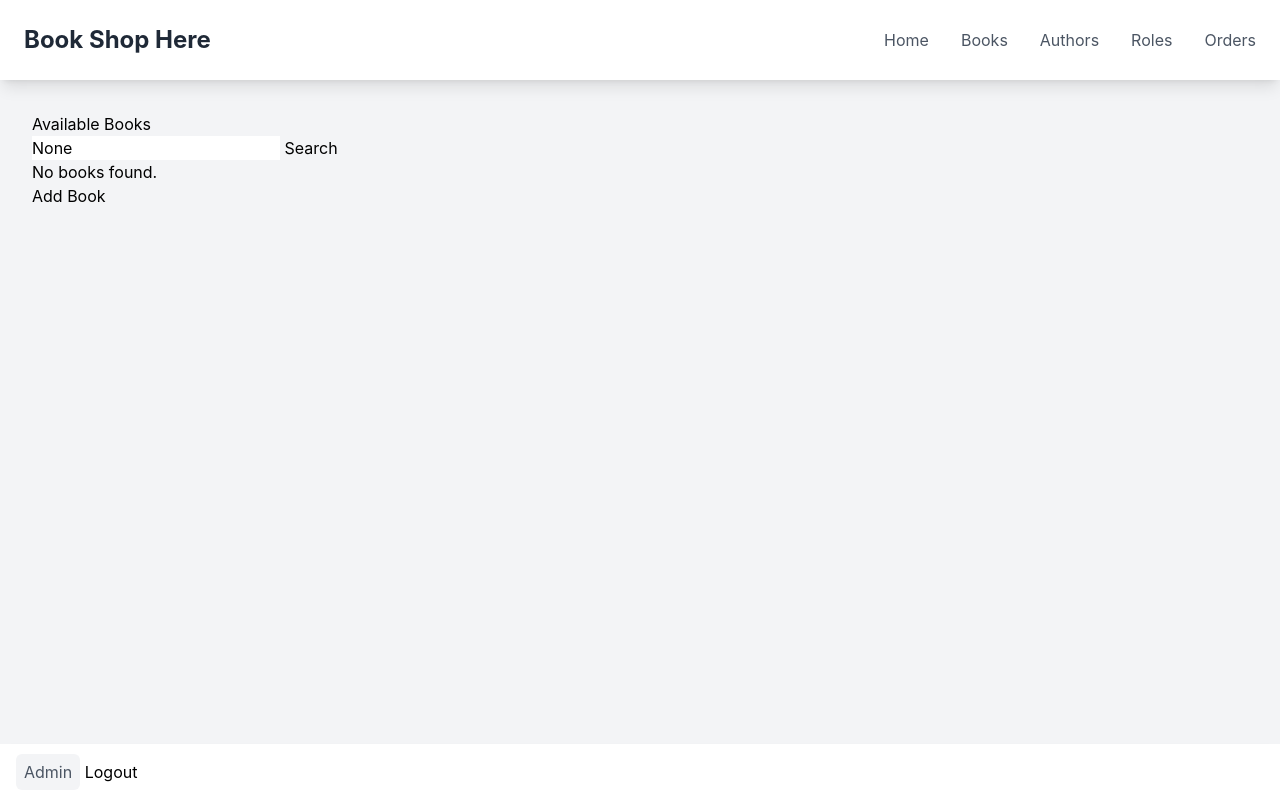
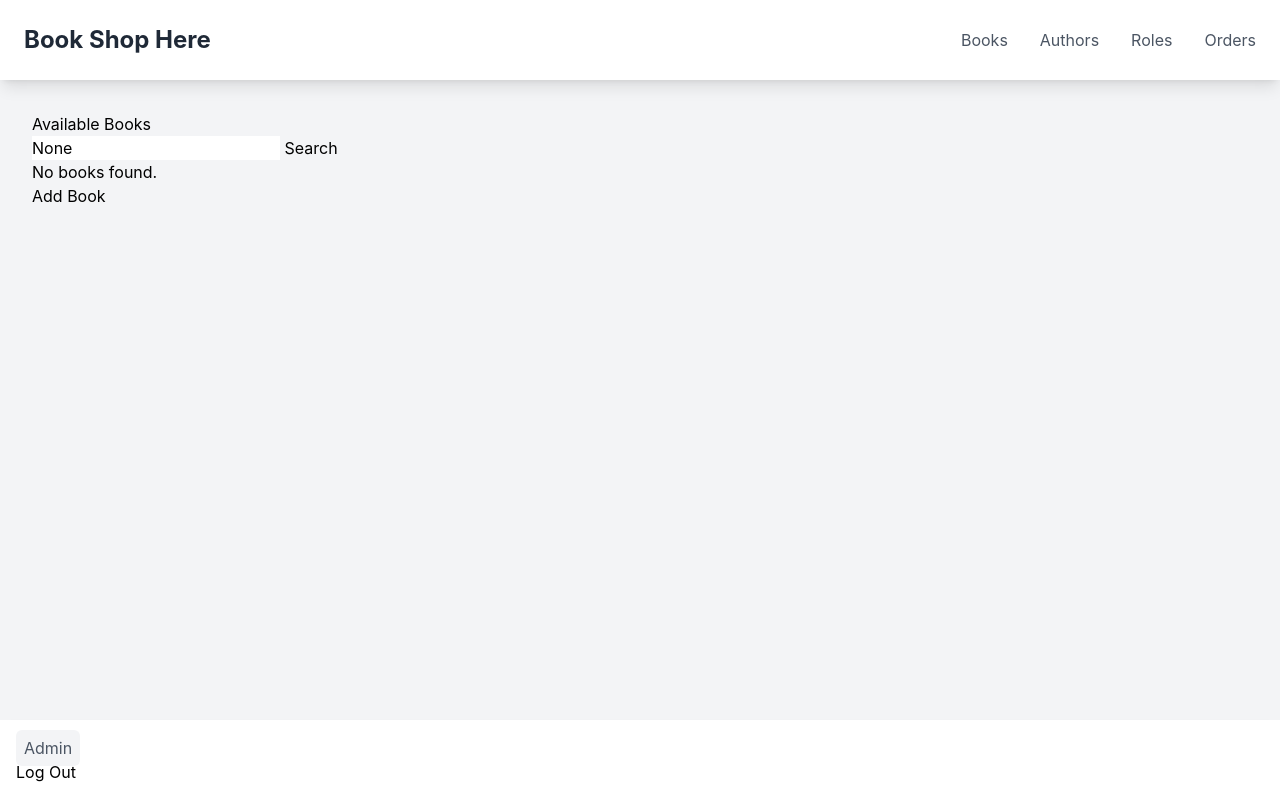
Before and after one commit to Evicencio-05/antique_bookshop, a Django app: page /books/ in a window 1280 px wide. Run offline with Django 5.2, Linux system fonts and the light colour scheme; the visitor is signed in with stand-in values (Sample User, id 1); data that the repository does not hold is empty; some libraries are stand-ins or nearby versions.

Commit message:
Changed log out flow. Redirects to home page.

```diff
--- a/book_shop_here/templates/book_shop_here/base.html
+++ b/book_shop_here/templates/book_shop_here/base.html
@@ -20,7 +20,6 @@
                 {% block nav_brand %}Book Shop Here{% endblock %}
             </a>
             <div class="flex items-center space-x-4">
-                <a href="{% url 'home' %}" class="text-gray-600 hover:text-gray-800 transition-colors rounded-md p-2 hover:bg-gray-100">Home</a>
                 <a href="{% url 'book_list' %}" class="text-gray-600 hover:text-gray-800 transition-colors rounded-md p-2 hover:bg-gray-100">Books</a>
                 <a href="{% url 'author_list' %}" class="text-gray-600 hover:text-gray-800 transition-colors rounded-md p-2 hover:bg-gray-100">Authors</a>
                 {% if request.user|is_in_group:"OwnerGroup" or request.user|is_in_group:"ManagerGroup" or request.user.is_superuser %}
@@ -43,9 +42,12 @@
         <footer class="bg-white shadow-lg p-4 mt-auto">
             <a href="/admin/" class="text-gray-600 bg-gray-100 hover:text-gray-800 transition-colors rounded-md p-2 hover:bg-gray-300">Admin</a>
             {% if user.is_authenticated %}
-                <a href="{% url 'logout' %}">Logout</a>
+                <form method="post" action="{% url 'logout' %}">
+                    {% csrf_token %}
+                    <button type="submit">Log Out</button>
+                </form>
             {% else %}
-                <a href="{% url 'login' %}">Login</a>
+                <a href="{% url 'login' %}">Log In</a>
             {% endif %}
         </form>
             <div class="container mx-auto text-center text-gray-500">
--- a/book_shop_here/templates/registration/logout.html
+++ /dev/null
@@ -1,6 +0,0 @@
-{% extends 'book_shop_here/base.html' %}
-{% block content %}
-    <h2>Logged Out</h2>
-    <p>You have been successfully logged out.</p>
-    <a href="{% url 'home' %}">Back to Home</a> | <a href="{% url 'login' %}">Login Again</a>
-{% endblock %}
--- a/book_shop_here/urls.py
+++ b/book_shop_here/urls.py
@@ -4,8 +4,6 @@ from . import views
 
 urlpatterns = [
     path('', views.home, name='home'),
-    path('login/', LoginView.as_view(template_name='book_shop_here/login.html'), name='login'),
-    path('logout/', LogoutView.as_view(template_name='book_shop_here/logout.html'), name='logout'),
 
     path('books/', views.book_list, name='book_list'),
     path('books/add/', views.add_book, name='add_book'),
--- a/book_shop_here/views.py
+++ b/book_shop_here/views.py
@@ -11,6 +11,9 @@ def home(request):
     if request.user.is_authenticated:
         return redirect('book_list')
     return render(request, 'book_shop_here/home.html')
+
+def custom_logout_page(request):
+    return render(request, 'custom_logout_page.html')
 
 @login_required
 def book_list(request):
--- a/bookshop/settings.py
+++ b/bookshop/settings.py
@@ -77,7 +77,7 @@ TEMPLATES = [
     },
 ]
 
-LOGOUT_REDIRECT_URL = 'login'
+LOGOUT_REDIRECT_URL = 'home'
 LOGIN_REDIRECT_URL = 'book_list'
 LOGIN_URL = 'login'
 
--- a/bookshop/urls.py
+++ b/bookshop/urls.py
@@ -16,6 +16,7 @@ Including another URLconf
 """
 from django.contrib import admin
 from django.urls import path, include
+from django.contrib.auth import views as auth_views
 
 urlpatterns = [
     path('admin/', admin.site.urls),
```
